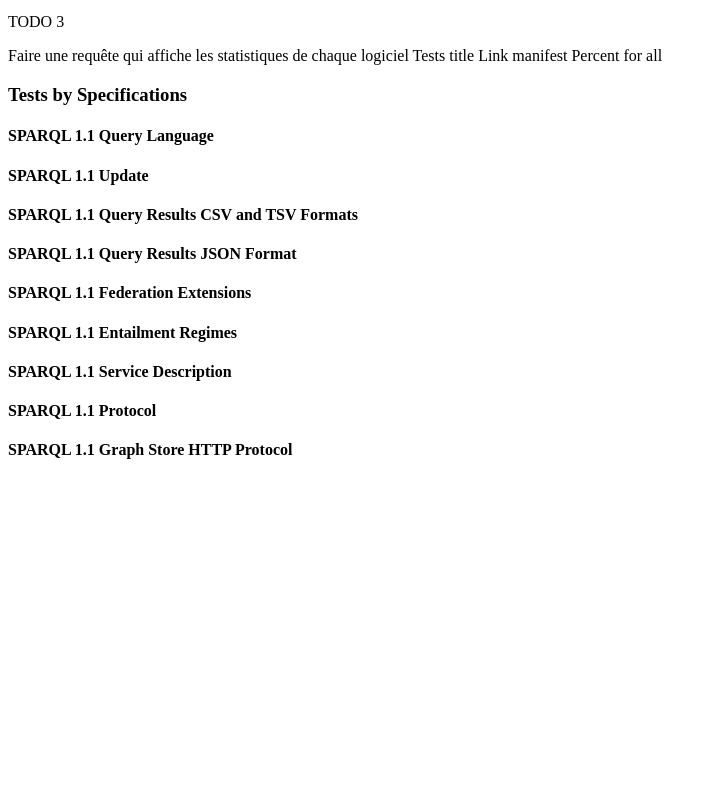
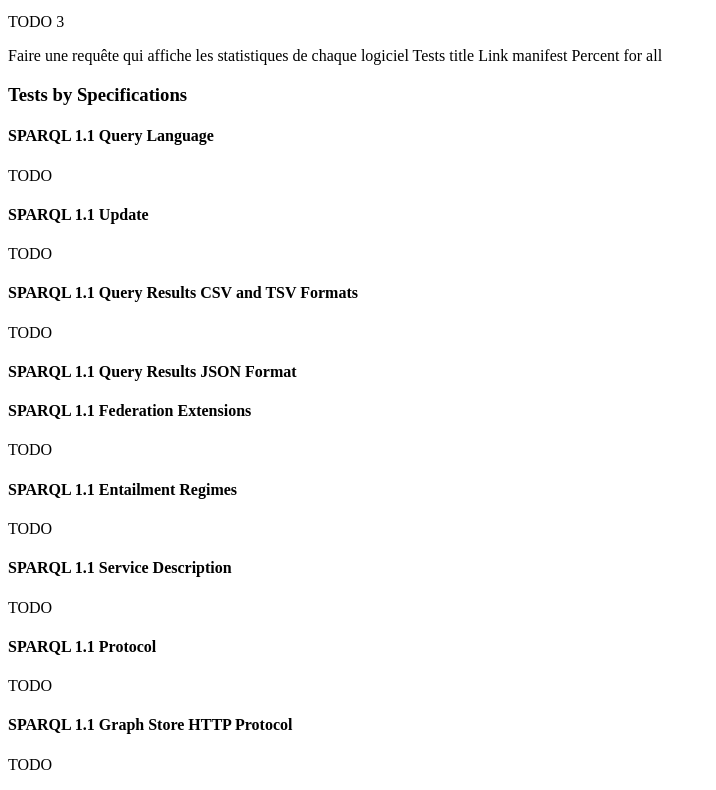
Before and after one commit to BorderCloud/tft-reports, a plain HTML site: page index.html in a window 1280 px wide. Shown: the part 2485-3275 px from the top of the page, without its empty margins (0-716 px from the left). Before the commit the page ends 2966 px from the top, so only its background shows below. Drawn offline with Linux system fonts and the light colour scheme.

Commit message:
Update index.html

```diff
--- a/index.html
+++ b/index.html
@@ -258,7 +258,7 @@
   		<section>
 		<h3>summary</h3>
 
-    <div class="issue" id="issue-2">
+    		<div class="issue" id="issue-2">
 			<div role="heading" class="issue-title marker" id="h-issue" aria-level="3">
 				<span>TODO 2</span><span style="text-transform: none"></span>
 			</div>
@@ -270,7 +270,7 @@
 			</div>
 		</div>
 
-				<div class="issue" id="issue-3">
+		<div class="issue" id="issue-3">
 			<div role="heading" class="issue-title marker" id="h-issue" aria-level="3">
 				<span>TODO 3</span><span style="text-transform: none"></span>
 			</div>
@@ -290,18 +290,46 @@
 				<p>
 
 				</p>
+
+			<div class="issue" id="issue-4">
+			<div role="heading" class="issue-title marker" id="h-issue" aria-level="3">
+				<span>TODO </span><span style="text-transform: none"></span>
+			</div>
+			<div class="">
+			  <p>
+			  </p>
+			</div>
+		</div>
 			</section>
 			<section>
 				<h4>SPARQL 1.1 Update</h4>
 				<p>
 
 				</p>
+
+			<div class="issue" id="issue-4">
+			<div role="heading" class="issue-title marker" id="h-issue" aria-level="3">
+				<span>TODO </span><span style="text-transform: none"></span>
+			</div>
+			<div class="">
+			  <p>
+			  </p>
+			</div>
 			</section>
 			<section>
 				<h4>SPARQL 1.1 Query Results CSV and TSV Formats</h4>
 				<p>
 
 				</p>
+
+			<div class="issue" id="issue-4">
+			<div role="heading" class="issue-title marker" id="h-issue" aria-level="3">
+				<span>TODO </span><span style="text-transform: none"></span>
+			</div>
+			<div class="">
+			  <p>
+			  </p>
+			</div>
 			</section>
 			<section>
 				<h4>SPARQL 1.1 Query Results JSON Format</h4>
@@ -314,30 +342,75 @@
 				<p>
 
 				</p>
+
+			<div class="issue" id="issue-4">
+			<div role="heading" class="issue-title marker" id="h-issue" aria-level="3">
+				<span>TODO </span><span style="text-transform: none"></span>
+			</div>
+			<div class="">
+			  <p>
+			  </p>
+			</div>
 			</section>
 			<section>
 				<h4>SPARQL 1.1 Entailment Regimes</h4>
 				<p>
 
 				</p>
+
+			<div class="issue" id="issue-4">
+			<div role="heading" class="issue-title marker" id="h-issue" aria-level="3">
+				<span>TODO </span><span style="text-transform: none"></span>
+			</div>
+			<div class="">
+			  <p>
+			  </p>
+			</div>
 			</section>
 			<section>
 				<h4>SPARQL 1.1 Service Description</h4>
 				<p>
 
 				</p>
+
+			<div class="issue" id="issue-4">
+			<div role="heading" class="issue-title marker" id="h-issue" aria-level="3">
+				<span>TODO </span><span style="text-transform: none"></span>
+			</div>
+			<div class="">
+			  <p>
+			  </p>
+			</div>
 			</section>
 			<section>
 				<h4>SPARQL 1.1 Protocol</h4>
 				<p>
 
 				</p>
+
+			<div class="issue" id="issue-4">
+			<div role="heading" class="issue-title marker" id="h-issue" aria-level="3">
+				<span>TODO </span><span style="text-transform: none"></span>
+			</div>
+			<div class="">
+			  <p>
+			  </p>
+			</div>
 			</section>
 			<section>
 				<h4>SPARQL 1.1 Graph Store HTTP Protocol</h4>
 				<p>
 
 				</p>
+
+			<div class="issue" id="issue-4">
+			<div role="heading" class="issue-title marker" id="h-issue" aria-level="3">
+				<span>TODO </span><span style="text-transform: none"></span>
+			</div>
+			<div class="">
+			  <p>
+			  </p>
+			</div>
 			</section>
 		</section>
 	</section>
```
